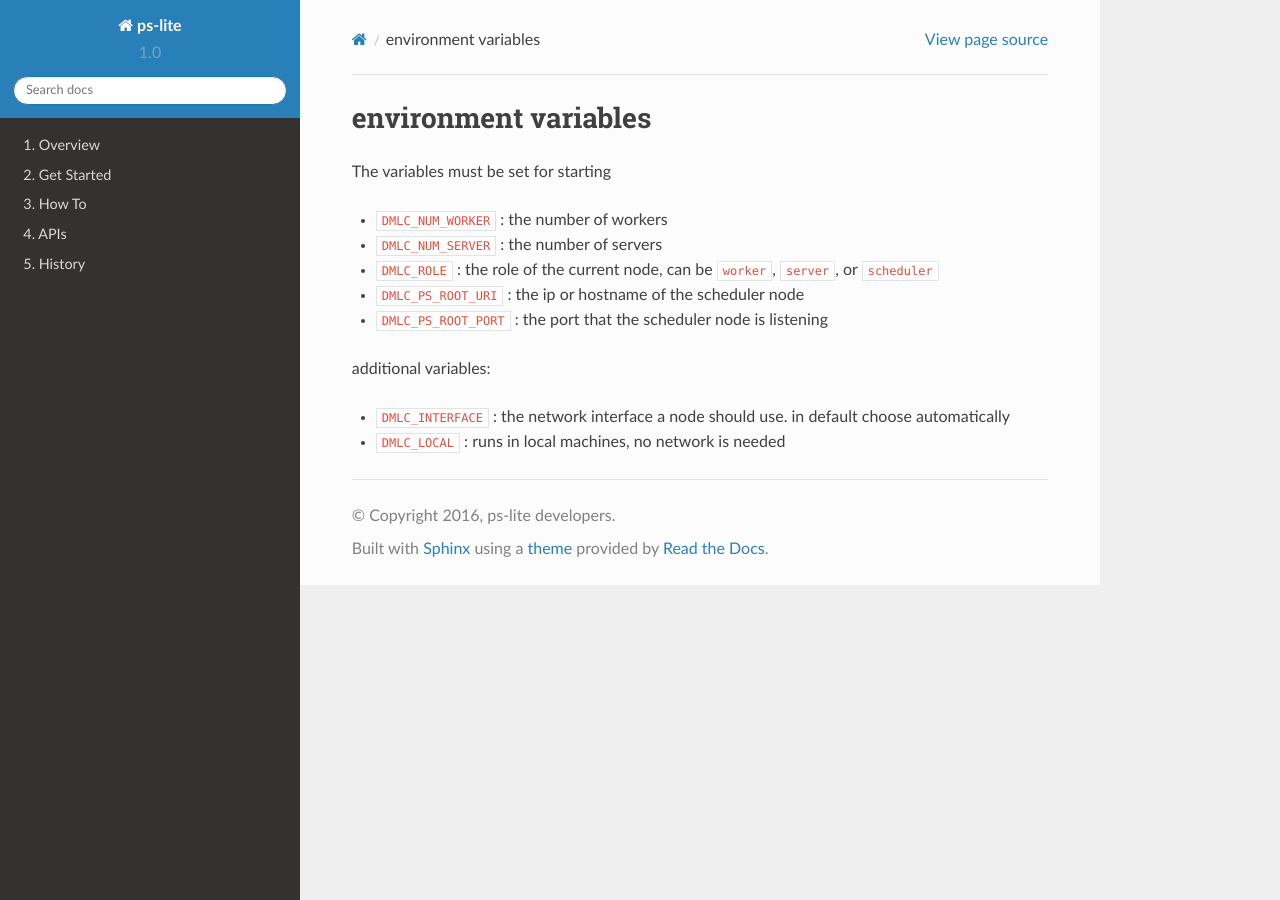
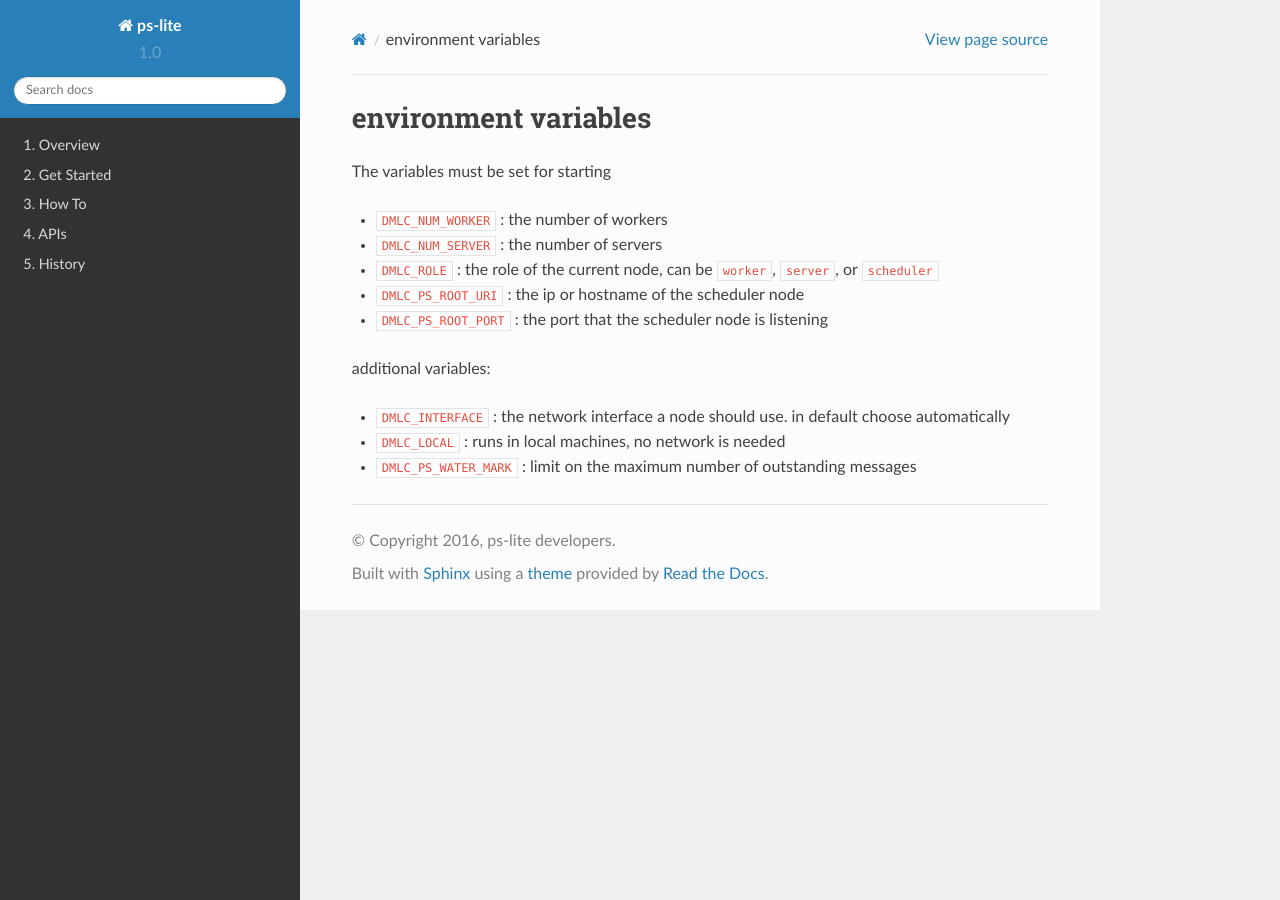
Before and after one commit to dmlc/ps-lite, a Sphinx documentation site: the page built from docs/env.md, in a window 1280 px wide. Built offline with Sphinx 7.4.7 and the Read the Docs theme 2.0.0, drawn with Linux system fonts in a browser that asks for light colours.

Commit message:
Priority-based Push and Pull
Messages sent based on a assigned priority
Higher priority messages gets preference over lower priority ones
Add environment variable for setting high water mark for zmq

```diff
--- a/docs/env.md
+++ b/docs/env.md
@@ -13,3 +13,4 @@ additional variables:
 - `DMLC_INTERFACE` : the network interface a node should use. in default choose
   automatically
 - `DMLC_LOCAL` : runs in local machines, no network is needed
+- `DMLC_PS_WATER_MARK`  : limit on the maximum number of outstanding messages
```
Also changed, not shown: 9 other files.
